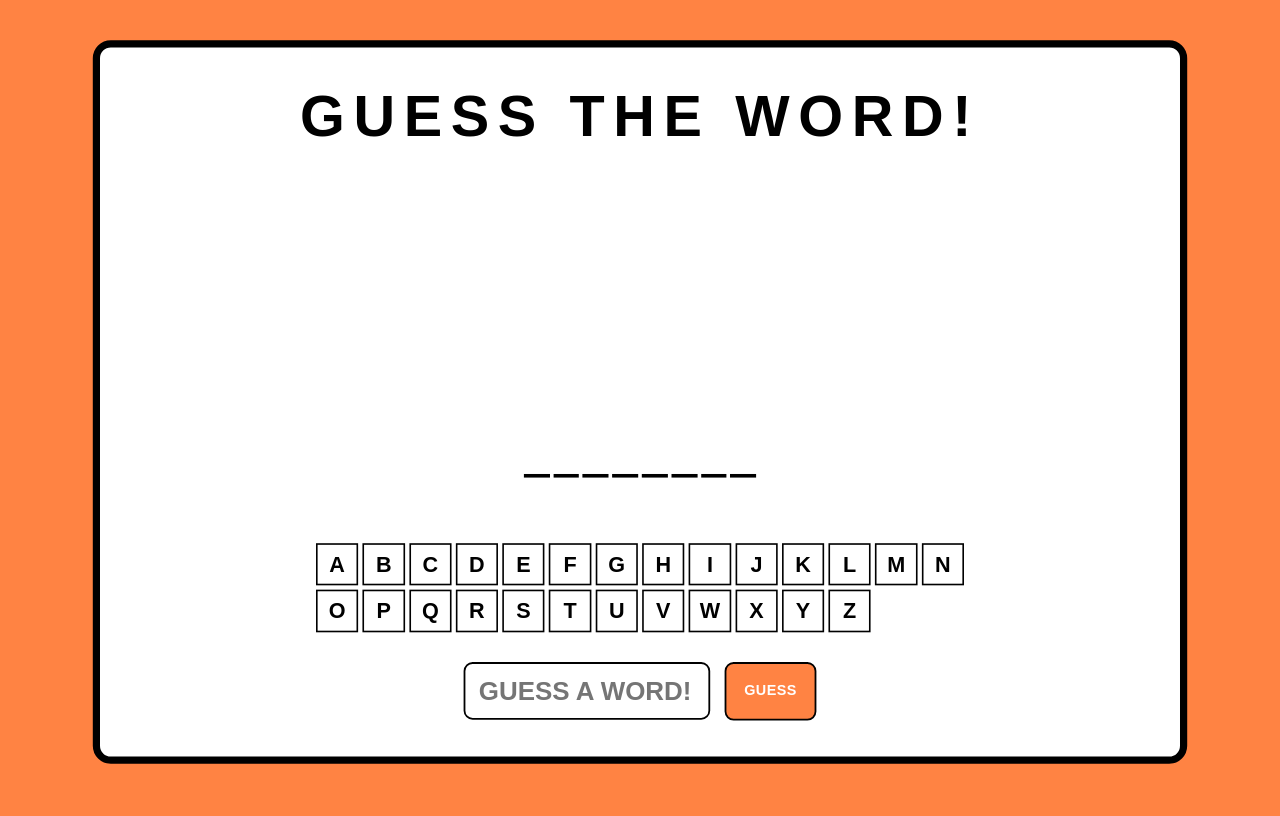
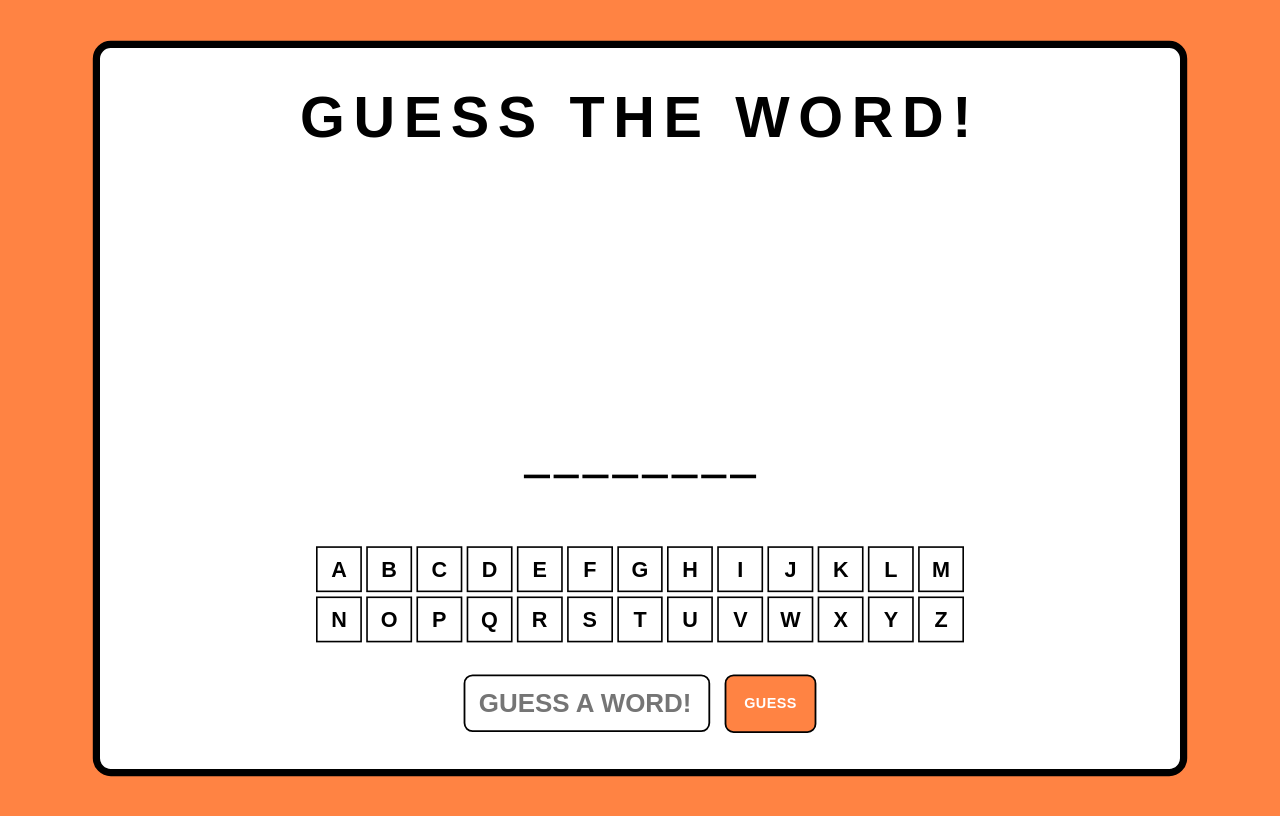
Before and after one commit to alisterd1503/hangman-client, a React (Vite) app: page / in a window 1280 px wide. Built offline with nearby package versions, Linux system fonts and the light colour scheme; the HTML template or start-up script is replaced by a standard one.

Commit message:
Adjusted the keboard

```diff
--- a/src/Keyboard.tsx
+++ b/src/Keyboard.tsx
@@ -46,7 +46,7 @@ export function Keyboard({
         <div
             style={{
                 display: "grid",
-                gridTemplateColumns: "repeat(auto-fit, minmax(75px, 1fr))",
+                gridTemplateColumns: "repeat(auto-fit, minmax(80px, 1fr))",
                 gap: ".5rem",
             }}
         >
```
